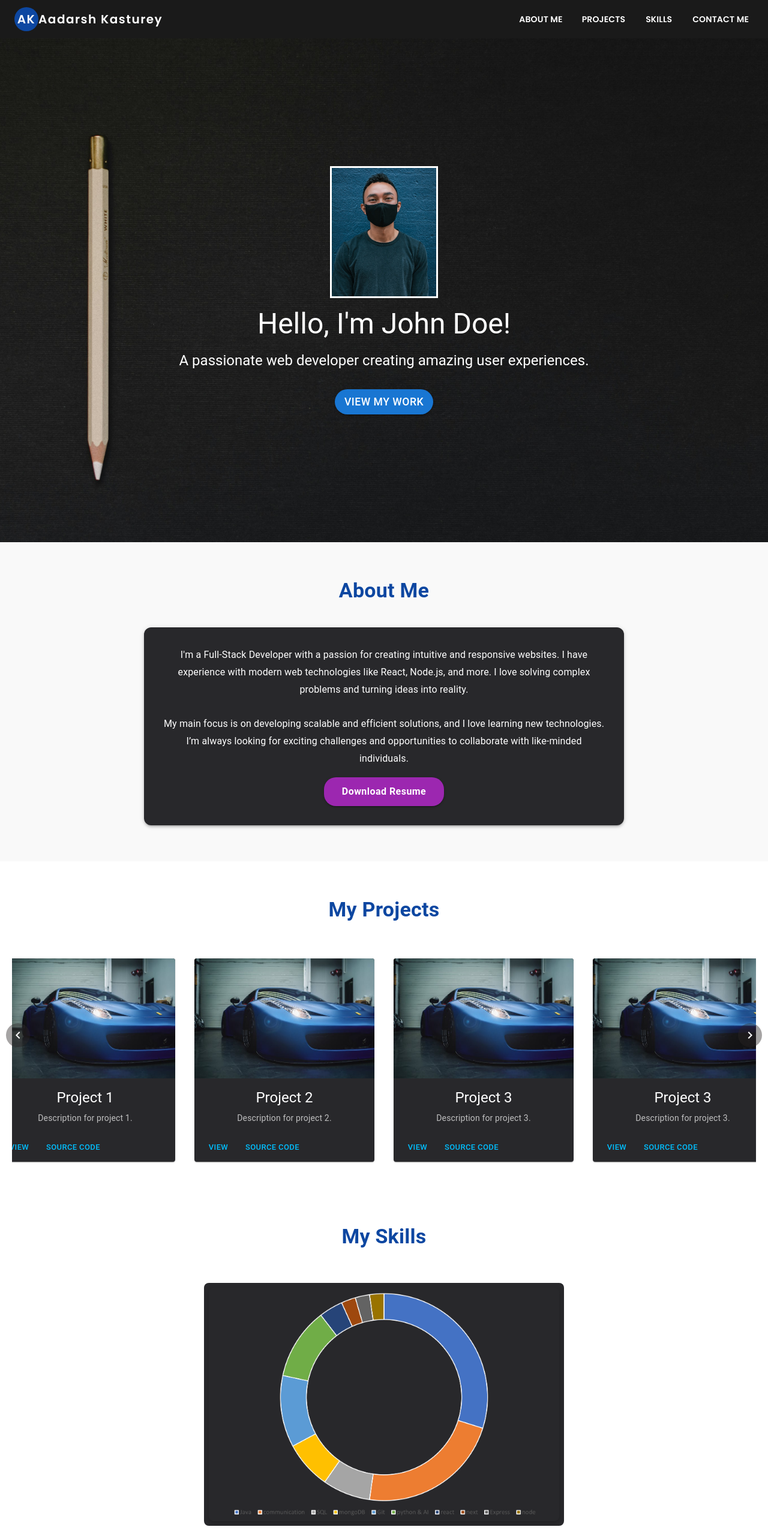
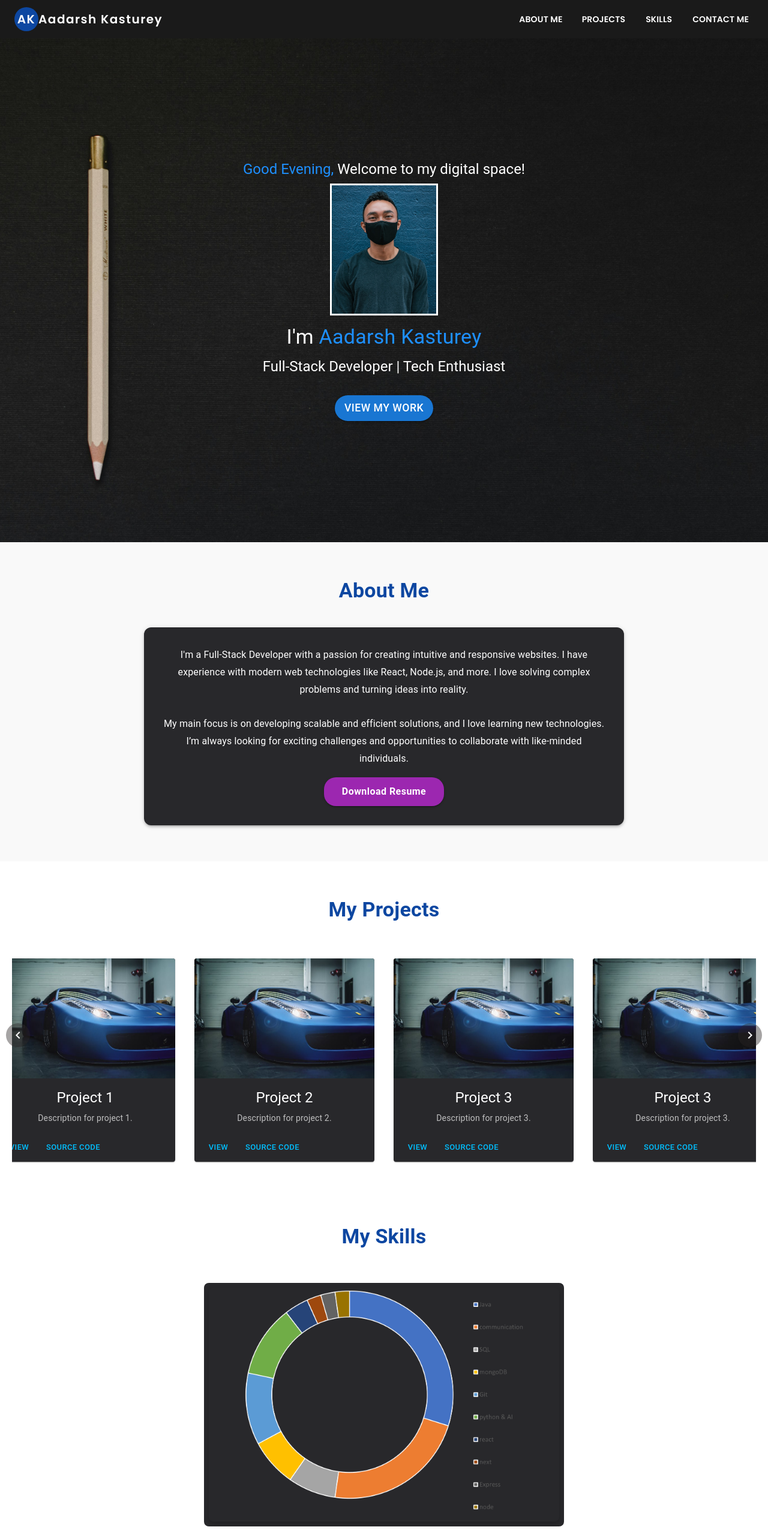
Before and after one commit to Aadarshk11/Aadarsh-Portfolio11, a Next.js app: page / in a window 1280 px wide. Shown: the top 2566 px of the page at 60% size. Built offline with nearby package versions, Linux system fonts and the light colour scheme.

Commit message:
personal datafeed

```diff
--- a/src/app/components/HeroSection.js
+++ b/src/app/components/HeroSection.js
@@ -1,8 +1,14 @@
-// src/app/components/HeroSection.js
 import React from "react";
 import { Box, Typography, Button } from "@mui/material";
 
 const HeroSection = () => {
+  const getGreeting = () => {
+    const hour = new Date().getHours();
+    if (hour < 12) return "Good Morning,";
+    if (hour < 18) return "Good Afternoon,";
+    return "Good Evening,";
+  };
+
   return (
     <Box
       sx={{
@@ -18,28 +24,35 @@ const HeroSection = () => {
         height: "105vh",
         textAlign: "center",
         padding: "20px",
-
       }}
     >
+      <Typography variant="h5" gutterBottom>
+        <span style={{ color: "#1E90FF" }}>{getGreeting()}</span> Welcome to my digital space!
+      </Typography>
+
       {/* Profile Photo */}
       <Box
         component="img"
         src="/gayatri-malhotra-EJWaKVPB6iI-unsplash.jpg"
         alt="Profile"
         sx={{
-          width: "180px",  // Adjust size as needed
+          width: "180px",
           height: "220px",
-          objectFit: "cover", // Ensures it fits well
+          objectFit: "cover",
           border: "3px solid white",
-          marginBottom: "15px", // Adds space between image and name
+          marginBottom: "15px",
         }}
       />
-      <Typography variant="h3" gutterBottom>
-        Hello, I'm John Doe!
+
+      <Typography variant="h4" gutterBottom>
+        I'm <span style={{ color: "#1E90FF" }}>Aadarsh Kasturey</span>
       </Typography>
+
       <Typography variant="h5" sx={{ marginBottom: 4 }}>
-        A passionate web developer creating amazing user experiences.
+        Full-Stack Developer | Tech Enthusiast
+
       </Typography>
+
       <Button variant="contained" sx={{ borderRadius: "50px", fontSize: "1.1rem" }} href="#projects">
         View My Work
       </Button>
--- a/src/app/components/Skills.js
+++ b/src/app/components/Skills.js
@@ -33,7 +33,7 @@ const Skills = () => {
   >
     <CardMedia
       component="img"
-      image="/Picture1.png"
+      image="/Picture2.png"
       alt="Skills Overview"
       sx={{
         width: '100%',
```
Also changed, not shown: public/Picture2.png (added).
